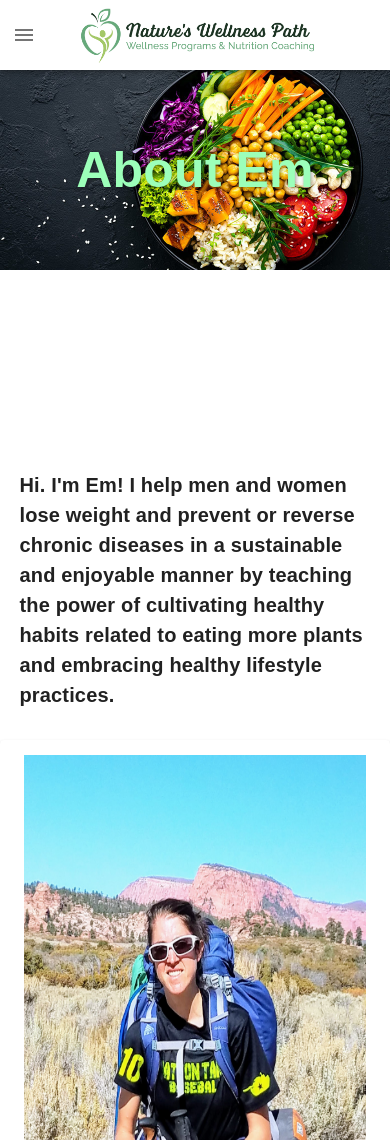
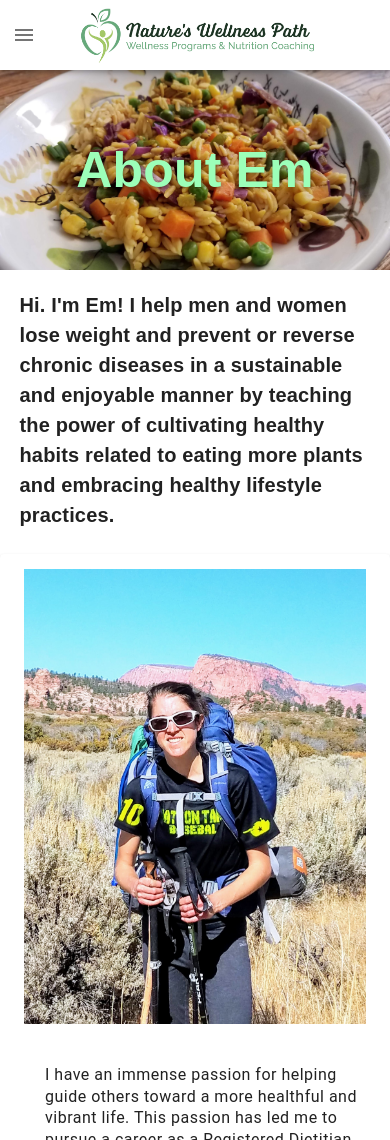
Before and after one commit to ChrisDietrich405/natures-wellness, a Next.js app: page /about in a window 390 px wide. Shown: the top 1140 px of the page. Built offline with nearby package versions, Linux system fonts and the light colour scheme.

Commit message:
refactor(pages): adjust pages margin

```diff
--- a/src/styles/About.module.css
+++ b/src/styles/About.module.css
@@ -47,7 +47,7 @@
 
   .photo {
     width: 600px;
-    height: 600px;
+    height: auto;
   }
 
   .content_paragraph {
@@ -82,7 +82,6 @@
   .about_intro_sub_title {
     font-size: 20px;
     width: 90% !important;
-    margin: 200px auto 30px;
   }
 
   .about_intro {
--- a/src/styles/Contact.module.css
+++ b/src/styles/Contact.module.css
@@ -1,3 +1,6 @@
+.inner {
+  margin-top: 20px;
+}
 .inner_container {
   max-width: 1100px;
   margin: 0 auto;
@@ -16,6 +19,7 @@
 }
 
 .contact_image {
+  height: auto;
   margin: 20px 0px 0 20px;
   border-radius: 4px;
   text-align: center;
--- a/src/styles/WellnessPrograms.module.css
+++ b/src/styles/WellnessPrograms.module.css
@@ -92,7 +92,7 @@
 
   .offerings_title {
     width: 90%;
-    margin: 200px auto 0;
+    margin: 20px auto 0;
   }
 
   .inner_container {
```
